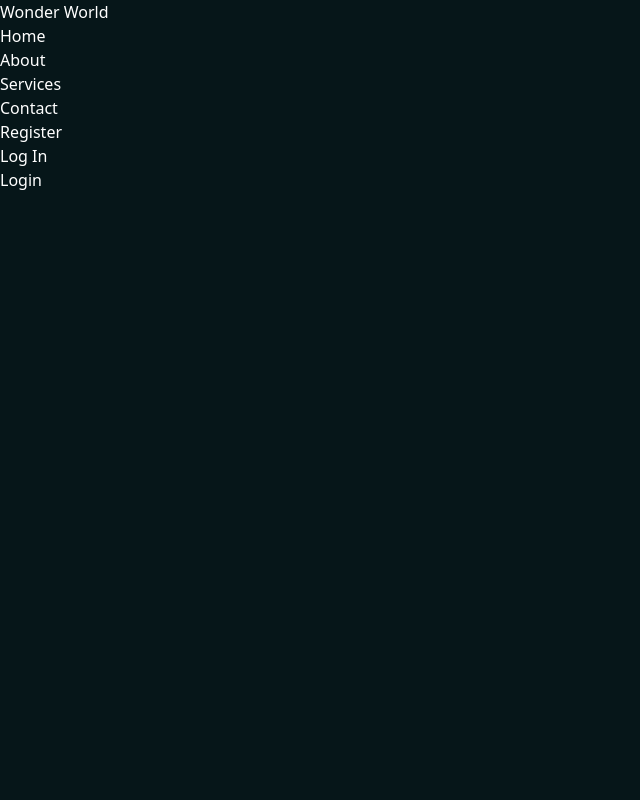
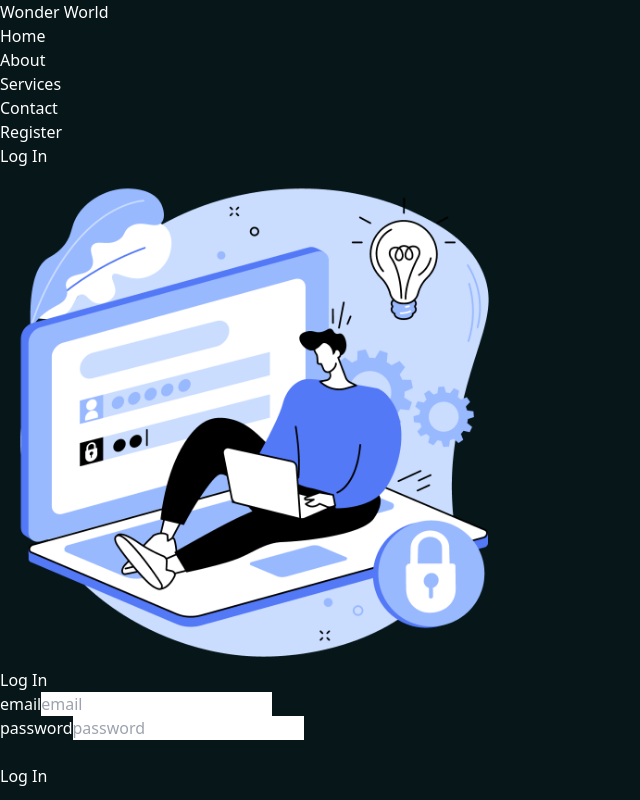
Before and after one commit to Deepak-647/MERN-STACK-Frontend, a React (Vite) app: page /login in a window 1280 px wide. Shown: the whole page, without its empty margins (0-640 px from the left). Built offline with nearby package versions, Linux system fonts and the light colour scheme.

Commit message:
Stored login data in user state

```diff
--- a/src/pages/Login.jsx
+++ b/src/pages/Login.jsx
@@ -1,8 +1,72 @@
+import { useState } from "react";
+const Login = () => {
+  const [user, setUser] = useState({
+    email: "",
+    password: "",
+  });
 
+  const handleInput = (e) => {
+    let name = e.target.name;
+    let value = e.target.value;
 
-const Login = () => {
+    setUser({
+      ...user,
+      [name]: value,
+    });
+  };
+
+  //handling the form submission
+
+  const handleSubmit = (e) => {
+    e.preventDefault();
+    console.log(user)
+  };
   return (
-    <div>Login</div>
+    <div className="h-[90vh]  flex items-center justify-center">
+      <div className="flex items-center justify-between">
+        <div className="h-full flex items-center justify-center">
+          <img src="/images/login.png" alt="" width="500" height="500" />
+        </div>
+        <div>
+          <div>
+            <h1 className="mb-3">Log In</h1>
+          </div>
+          <div>
+            <form onSubmit={handleSubmit}>
+              <div className="flex flex-col">
+                <label htmlFor="email">email</label>
+                <input
+                  type="email"
+                  name="email"
+                  placeholder="email"
+                  id="email"
+                  value={user.email}
+                  onChange={handleInput}
+                  required
+                  className="bg-slate-800"
+                />
+              </div>
+              <div className="flex flex-col">
+                <label htmlFor="password">password</label>
+                <input
+                  type="password"
+                  name="password"
+                  placeholder="password"
+                  id="password"
+                  value={user.password}
+                  onChange={handleInput}
+                  required
+                  className="bg-slate-800"
+                />
+              </div>
+
+              <br />
+              <button type="submit">Log In</button>
+            </form>
+          </div>
+        </div>
+      </div>
+    </div>
   )
 }
 
```
